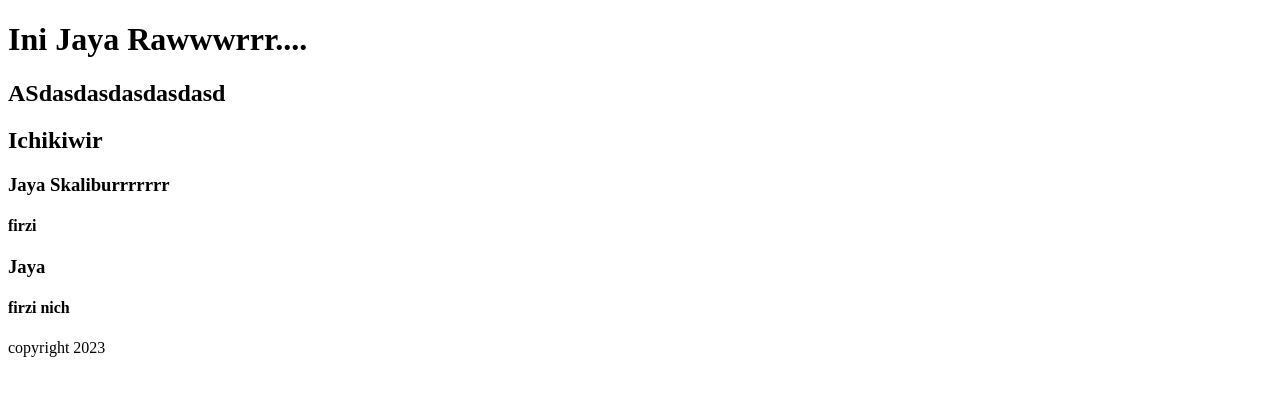
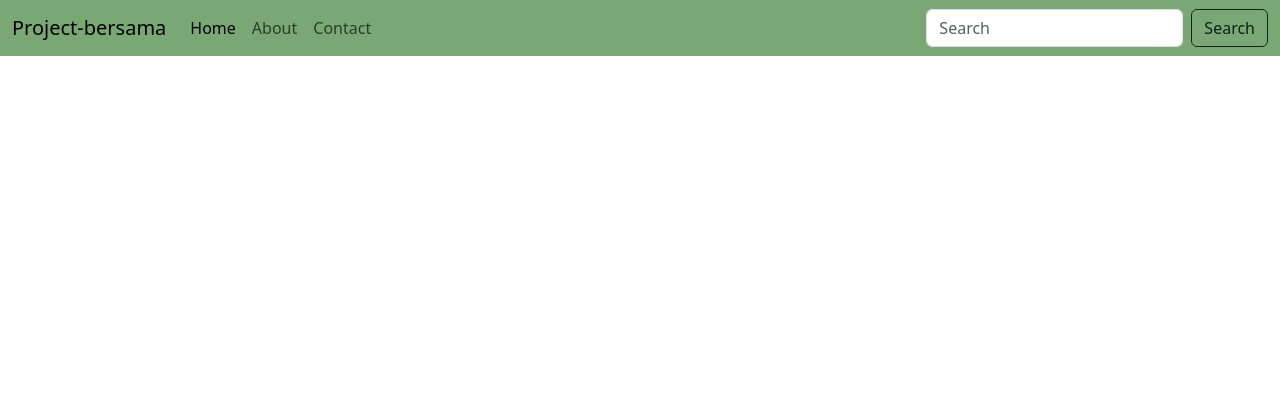
Before and after one commit to Firzi-Rep/project-bersama, a plain HTML site: page index.html in a window 1280 px wide. Drawn offline with Linux system fonts and the light colour scheme.

Commit message:
add Navigasi bar

```diff
--- a/index.html
+++ b/index.html
@@ -5,15 +5,34 @@
     <meta http-equiv="X-UA-Compatible" content="IE=edge">
     <meta name="viewport" content="width=device-width, initial-scale=1.0">
     <title>Document</title>
+    <link rel="stylesheet" href="/framework/css/bootstrap.css">
 </head>
 <body>
-    <h1>Ini Jaya Rawwwrrr....</h1>
-    <h2>ASdasdasdasdasdasd</h2>
-    <h2>Ichikiwir</h2>
-    <h3>Jaya Skaliburrrrrrr</h3>
-    <h4>firzi</h4>
-    <h3>Jaya</h3>
-    <h4>firzi nich</h4>
-    <footer>copyright 2023</footer>
+        <nav class="navbar navbar-expand-lg bg-light">
+            <div class="container-fluid">
+            <a class="navbar-brand mb-0 h1" href="#">Project-bersama</a>
+            <button class="navbar-toggler" type="button" data-bs-toggle="collapse" data-bs-target="#navbarSupportedContent" aria-controls="navbarSupportedContent" aria-expanded="false" aria-label="Toggle navigation">
+                <span class="navbar-toggler-icon"></span>
+            </button>
+            <div class="navbar-collapse" id="navbarSupportedContent">
+                <ul class="navbar-nav me-auto mb-2 mb-lg-0">
+                <li class="nav-item">
+                    <a class="nav-link active" aria-current="page" href="#">Home</a>
+                </li>
+                <li class="nav-item">
+                    <a class="nav-link" href="#">About</a>
+                </li>
+                <li class="nav-item">
+                    <a class="nav-link" href="#">Contact</a>
+                </li>
+                </ul>
+                <form class="d-flex" role="search">
+                <input class="form-control me-2" type="search" placeholder="Search" aria-label="Search">
+                <button class="btn btn-outline-success" type="submit">Search</button>
+                </form>
+            </div>
+            </div>
+        </nav>
+    <script src="/framework/js/bootstrap.min.js"></script>
 </body>
 </html>
```
